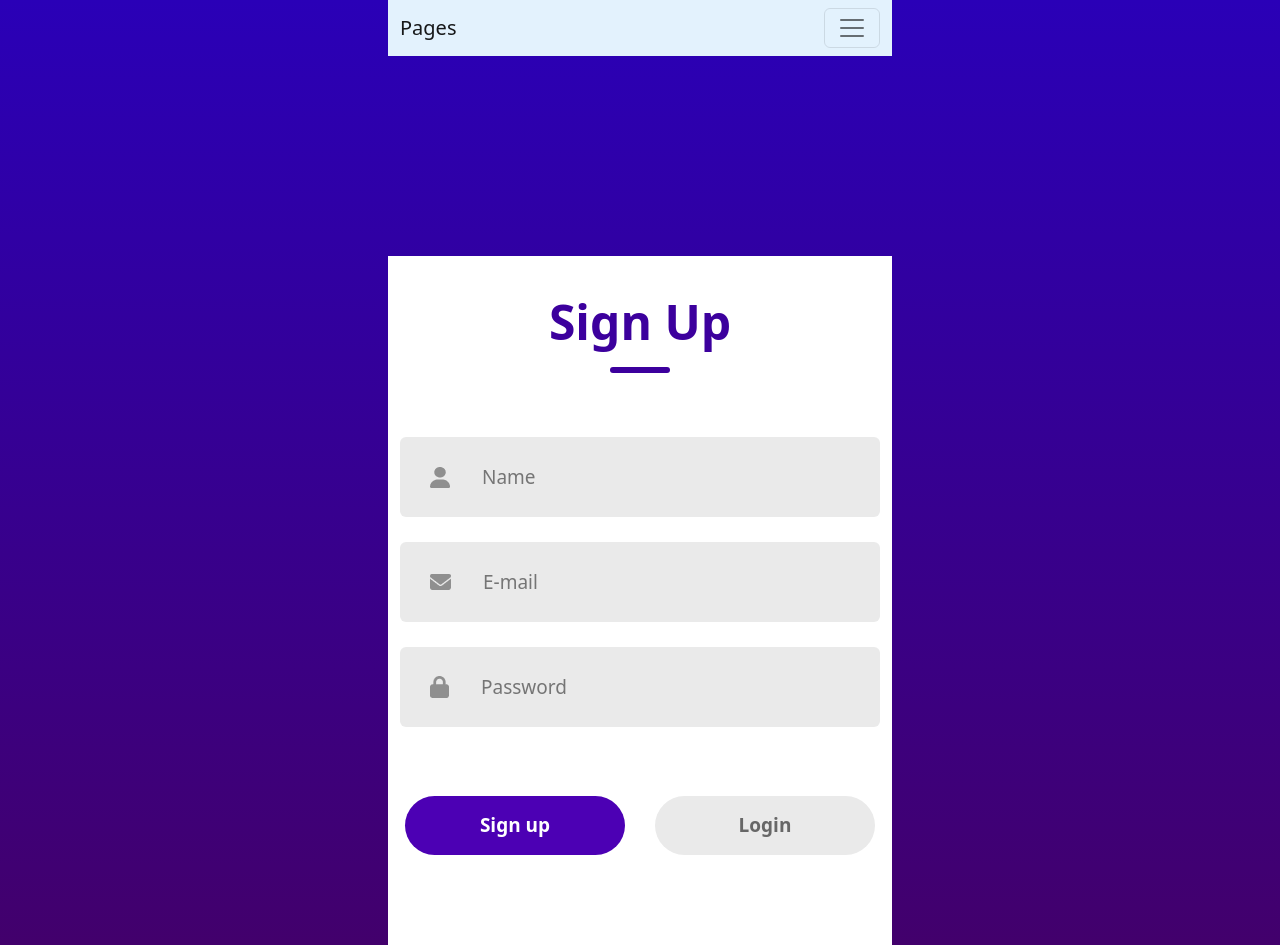
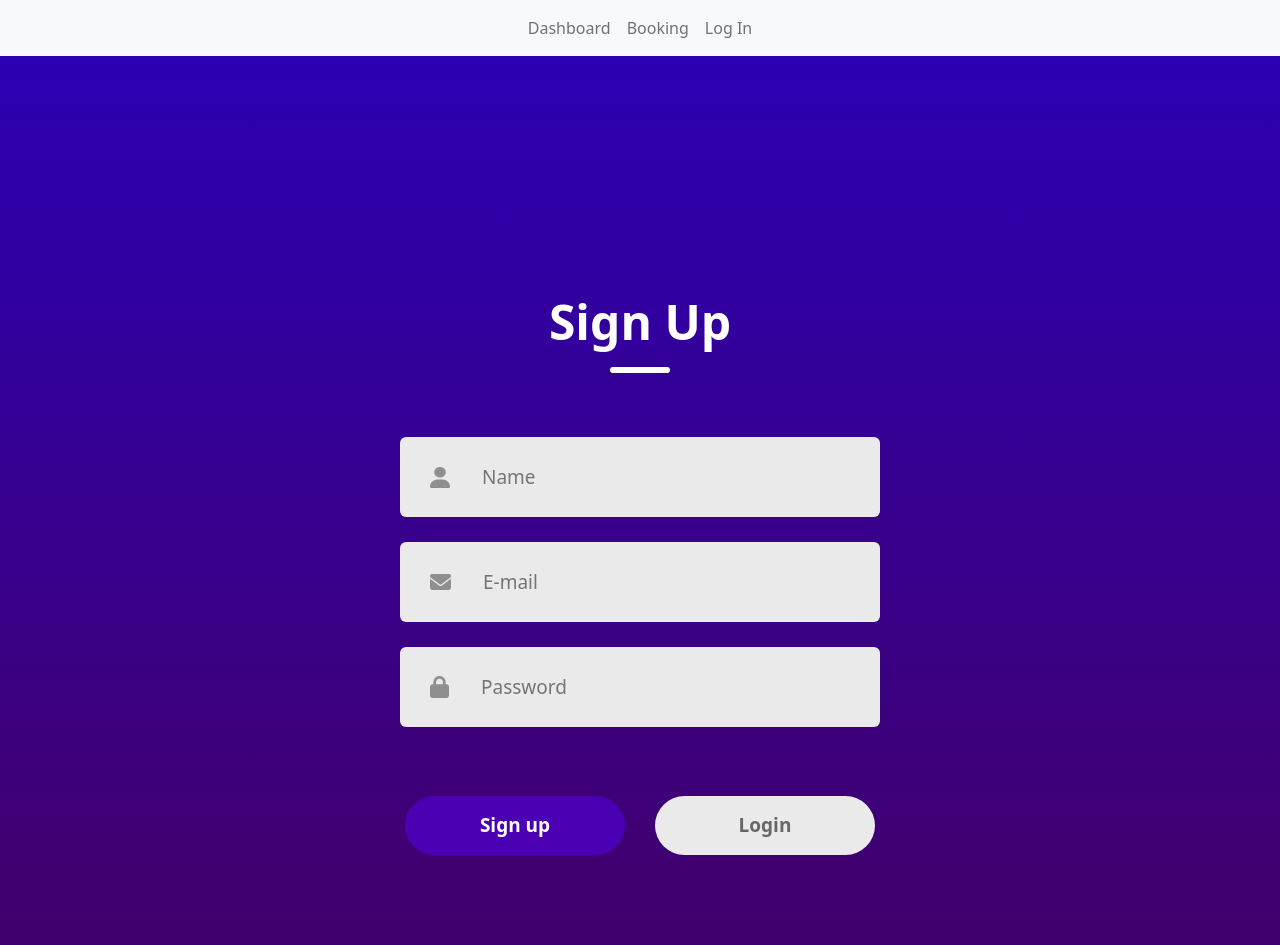
Before and after one commit to DhushanthanK/SmartParking, a React (Vite) app: page /Form in a window 1280 px wide. Built offline with nearby package versions, Linux system fonts and the light colour scheme.

Commit message:
Form Background Optimized

```diff
--- a/index.html
+++ b/index.html
@@ -11,25 +11,15 @@
       integrity="sha384-T3c6CoIi6uLrA9TneNEoa7RxnatzjcDSCmG1MXxSR1GAsXEV/Dwwykc2MPK8M2HN"
       crossorigin="anonymous"
     />
-    <script
-      src="https://cdn.jsdelivr.net/npm/bootstrap@5.3.2/dist/js/bootstrap.bundle.min.js"
-      integrity="sha384-C6RzsynM9kWDrMNeT87bh95OGNyZPhcTNXj1NW7RuBCsyN/o0jlpcV8Qyq46cDfL"
-      crossorigin="anonymous"
-    ></script>
-
-    <script
-      src="https://cdn.jsdelivr.net/npm/@popperjs/core@2.11.8/dist/umd/popper.min.js"
-      integrity="sha384-I7E8VVD/ismYTF4hNIPjVp/Zjvgyol6VFvRkX/vR+Vc4jQkC+hVqc2pM8ODewa9r"
-      crossorigin="anonymous"
-    ></script>
-    <script
-      src="https://cdn.jsdelivr.net/npm/bootstrap@5.3.2/dist/js/bootstrap.min.js"
-      integrity="sha384-BBtl+eGJRgqQAUMxJ7pMwbEyER4l1g+O15P+16Ep7Q9Q+zqX6gSbd85u4mG4QzX+"
-      crossorigin="anonymous"
-    ></script>
+    <link href="https://cdn.jsdelivr.net/npm/bootstrap@5.3.2/dist/css/bootstrap.min.css" rel="stylesheet" integrity="sha384-T3c6CoIi6uLrA9TneNEoa7RxnatzjcDSCmG1MXxSR1GAsXEV/Dwwykc2MPK8M2HN" crossorigin="anonymous">
   </head>
   <body>
     <div id="root"></div>
     <script type="module" src="/src/main.tsx"></script>
+    <script async src="https://cdn.jsdelivr.net/npm/es-module-shims@1/dist/es-module-shims.min.js" crossorigin="anonymous"></script>
+    <script src="https://cdn.jsdelivr.net/npm/@popperjs/core@2.11.8/dist/umd/popper.min.js" integrity="sha384-I7E8VVD/ismYTF4hNIPjVp/Zjvgyol6VFvRkX/vR+Vc4jQkC+hVqc2pM8ODewa9r" crossorigin="anonymous"></script>
+    <script src="https://cdn.jsdelivr.net/npm/bootstrap@5.3.2/dist/js/bootstrap.min.js" integrity="sha384-BBtl+eGJRgqQAUMxJ7pMwbEyER4l1g+O15P+16Ep7Q9Q+zqX6gSbd85u4mG4QzX+" crossorigin="anonymous"></script>
+    <script src="https://cdn.jsdelivr.net/npm/bootstrap@5.3.2/dist/js/bootstrap.bundle.min.js" integrity="sha384-C6RzsynM9kWDrMNeT87bh95OGNyZPhcTNXj1NW7RuBCsyN/o0jlpcV8Qyq46cDfL" crossorigin="anonymous"></script>
+
   </body>
 </html>
--- a/package.json
+++ b/package.json
@@ -25,6 +25,6 @@
     "eslint-plugin-react-hooks": "^4.6.0",
     "eslint-plugin-react-refresh": "^0.4.5",
     "typescript": "^5.2.2",
-    "vite": "^5.0.8"
+    "vite": "^5.1.1"
   }
 }
--- a/src/Form.css
+++ b/src/Form.css
@@ -18,7 +18,7 @@
 }
 
 .text{
-    color: #3c009d;
+    color: #ffffff;
     font-size: 48px;
     font-weight: 700;
 }
@@ -26,7 +26,7 @@
 .underline{
     width: 60px;
     height: 6px;
-    background: #3c009d;
+    background: #ffffff;
     border-radius: 9px;
 }
 
@@ -78,13 +78,15 @@ body {
 }
 
 .forgot-password span{
-    color: #4c00b4;
+    color: #ffffff;
     cursor: pointer;
 }
 .submit-container{
     display: flex;
     gap: 30px;
     margin: 60px auto;
+    align-items: center;
+    justify-content: center;
 }
 
 .submit{
--- a/src/components/Navbar.tsx
+++ b/src/components/Navbar.tsx
@@ -4,43 +4,58 @@ import { Link } from "react-router-dom";
 
 const Navbar: React.FC = () => {
   return (
-    <nav className="navbar" style={{ backgroundColor: "#e3f2fd" }}>
-      <div className="container-fluid">
-        <Link className="navbar-brand" to="/">
-          Pages
-        </Link>
-        <button
-          className="navbar-toggler"
-          type="button"
-          data-bs-toggle="collapse"
-          data-bs-target="#navbarText"
-          aria-controls="navbarText"
-          aria-expanded="false"
-          aria-label="Toggle navigation"
-        >
-          <span className="navbar-toggler-icon"></span>
-        </button>
-        <div className="collapse navbar-collapse" id="navbarText">
-          <ul className="navbar-nav me-auto mb-2 mb-lg-0">
-            <li className="nav-item">
-              <Link className="nav-link" to="/dashboard">
-                Dashboard
-              </Link>
-            </li>
-            {/* <li className="nav-item">
-              <Link className="nav-link" to="/booking">
-                Booking
-              </Link>
-            </li> */}
-            <li className="nav-item">
-              <Link className="nav-link" to="/form">
-                Login
-              </Link>
-            </li>
-          </ul>
-        </div>
+    <nav className="navbar navbar-expand-lg bg-body-tertiary vw-100" style={{ backgroundColor: "#e3f2fd" }}>
+  <div className="container-fluid">
+    <button className="navbar-toggler" type="button" data-bs-toggle="collapse" data-bs-target="#navbarNavAltMarkup" aria-controls="navbarNavAltMarkup" aria-expanded="false" aria-label="Toggle navigation">
+      <span className="navbar-toggler-icon"></span>
+    </button>
+    <div className="collapse navbar-collapse justify-content-around" id="navbarNavAltMarkup">
+      <div className="navbar-nav">
+        {/* <a className="nav-link" aria-current="page" href="/">Home</a> */}
+        <a className="nav-link" href="/dashboard">Dashboard</a>
+        <a className="nav-link" href="/booking">Booking</a>
+        <a className="nav-link" href="/form">Log In</a>
       </div>
-    </nav>
+    </div>
+  </div>
+</nav>
+    // <nav className="navbar vw-100 top-0" style={{ backgroundColor: "#e3f2fd" }}>
+    //   <div className="container-fluid">
+    //     <Link className="navbar-brand" to="/">
+    //       Pages
+    //     </Link>
+    //     <button
+    //       className="navbar-toggler"
+    //       type="button"
+    //       data-bs-toggle="collapse"
+    //       data-bs-target="#navbarText"
+    //       aria-controls="navbarText"
+    //       aria-expanded="false"
+    //       aria-label="Toggle navigation"
+    //     >
+    //       <span className="navbar-toggler-icon"></span>
+    //     </button>
+    //     <div className="collapse navbar-collapse" id="navbarText">
+    //       <ul className="navbar-nav me-auto mb-2 mb-lg-0">
+    //         <li className="nav-item">
+    //           <Link className="nav-link" to="/dashboard">
+    //             Dashboard
+    //           </Link>
+    //         </li>
+    //         {/* <li className="nav-item">
+    //           <Link className="nav-link" to="/booking">
+    //             Booking
+    //           </Link>
+    //         </li> */}
+    //         <li className="nav-item">
+    //           <Link className="nav-link" to="/form">
+    //             Login
+    //           </Link>
+    //         </li>
+    //       </ul>
+    //     </div>
+    //   </div>
+    // </nav>
   );
 };
 
--- a/src/main.tsx
+++ b/src/main.tsx
@@ -5,10 +5,13 @@ import "bootstrap/dist/css/bootstrap.css";
 import { BrowserRouter as Router } from "react-router-dom";
 
 ReactDOM.render(
-  <React.StrictMode>
+  <div className="main">
+    <React.StrictMode>
     <Router>
       <App />
     </Router>
-  </React.StrictMode>,
+  </React.StrictMode>
+  </div>
+  ,
   document.getElementById('root')
 );
--- a/src/pages/Form.tsx
+++ b/src/pages/Form.tsx
@@ -10,7 +10,7 @@ const Form: React.FC = () => {
   return (
     <div>
       <Navbar />
-      <div className="container">
+      <div className="container bg-transparent">
         <div className="header">
           <div className="text">{action}</div>
           <div className="underline"></div>
```
Also changed, not shown: src/pages/Home.tsx (deleted, +0 -14 lines), 1 other file (tests, documents, lock files or other folders).
